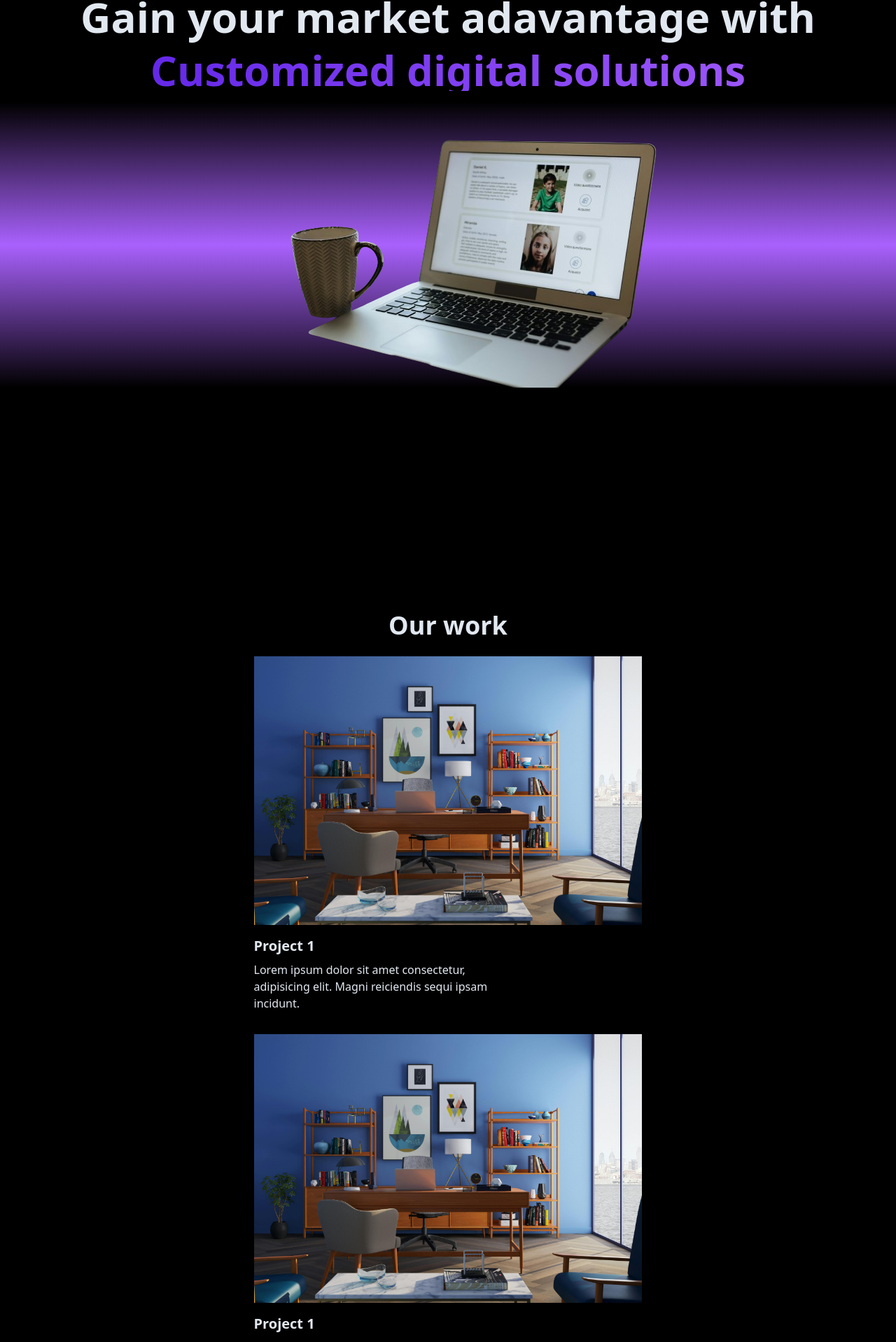
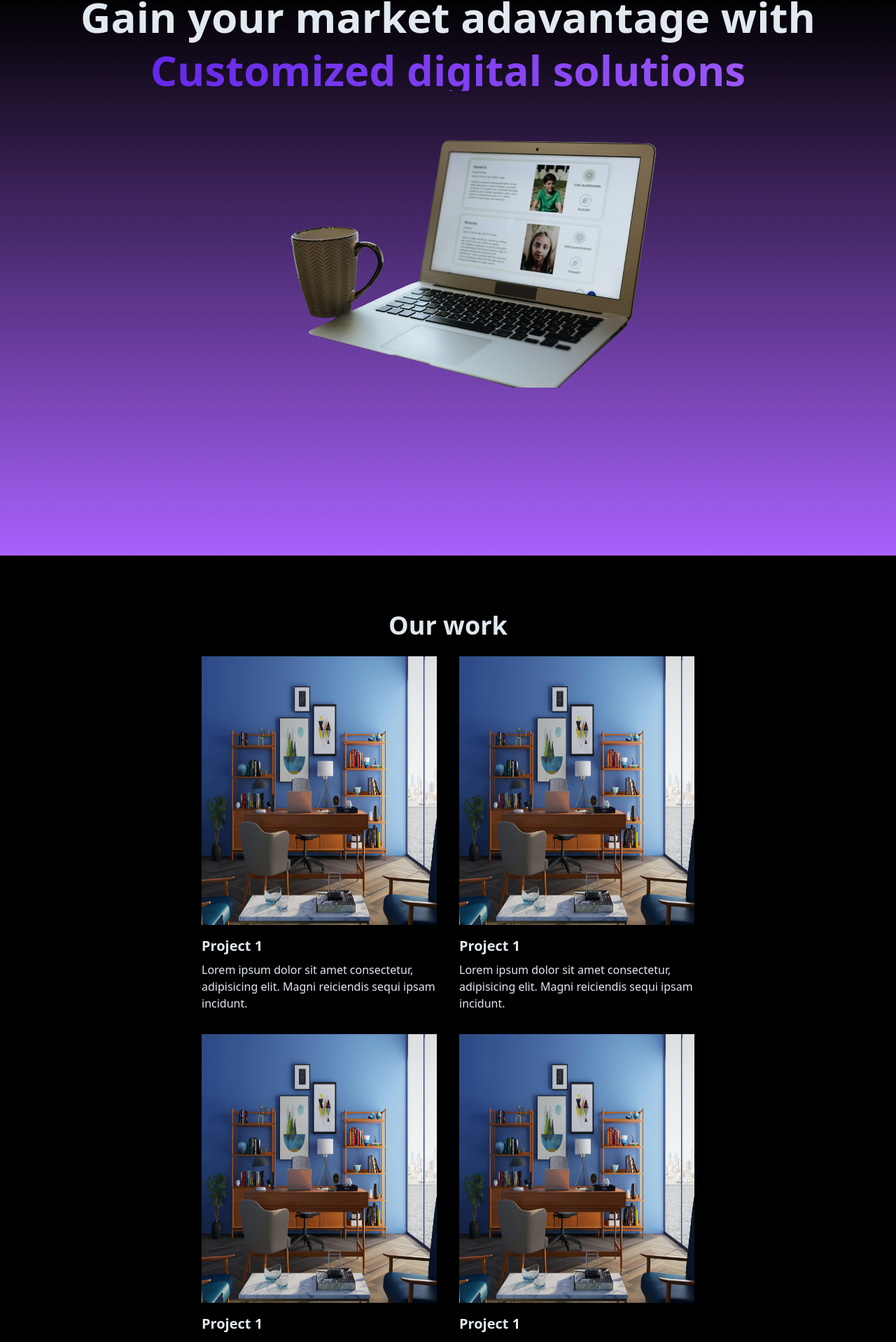
Before and after one commit to NilanchalaPanda/AGILEZINGWEB, a React (Vite) app: page / in a window 1280 px wide. Shown: the part 86-2004 px from the top of the page at 70% size. Built offline with nearby package versions, Linux system fonts and the light colour scheme.

Commit message:
minor changes

```diff
--- a/src/App.jsx
+++ b/src/App.jsx
@@ -3,6 +3,7 @@ import Hero from "./sections/Hero";
 import Projects from "./sections/Projects";
 import NilFooter from "./sections/NilFooter";
 import Features from "./sections/Features";
+import Footer from "./sections/Footer";
 
 
 function App() {
--- a/src/sections/Hero.jsx
+++ b/src/sections/Hero.jsx
@@ -1,12 +1,12 @@
 function Hero() {
   return (
-    <div className="bg-gradient-to-t mt-20  h-[100vh]">
+    <div className="bg-gradient-to-b from-black to-secondary mt-20  h-[100vh]">
       <div className="flex flex-col md:gap-4 text-center font-bold text-4xl md:text-6xl ">
         <h1 className="text-slate-200">Gain your market adavantage with</h1>
         <h1 className="bg-gradient-to-r from-primary to-secondary inline-block text-transparent bg-clip-text">
           Customized digital solutions
         </h1>
-        <div className=" bg-gradient-to-b from-black via-secondary">
+        <div className="">
           <img src="../images/image2.png" className="w-100 mx-auto " />
         </div>
       </div>
--- a/src/sections/NilFooter.jsx
+++ b/src/sections/NilFooter.jsx
@@ -35,7 +35,7 @@ function NilFooter() {
       </div>
       {/* <hr className="my-4 w-50%" /> */}
       <p className="text-gray-200 flex justify-center mb-10">
-        &copy; 2023 AgileZingWeb. All rights reserved.
+        &copy; 2024 AgileZingWeb. All rights reserved.
       </p>
     </>
   );
--- a/src/sections/Projects.jsx
+++ b/src/sections/Projects.jsx
@@ -4,7 +4,7 @@ function Projects() {
       <h2 className="text-center text-slate-200 text-4xl font-bold">
         Our work
       </h2>
-      <div className="flex flex-col mx-4 md:grid-cols-2 md:mx-72  gap-8">
+      <div className="flex flex-col mx-4 md:grid md:grid-cols-2 md:mx-72  gap-8">
         <div>
           <img
             alt=""
```
